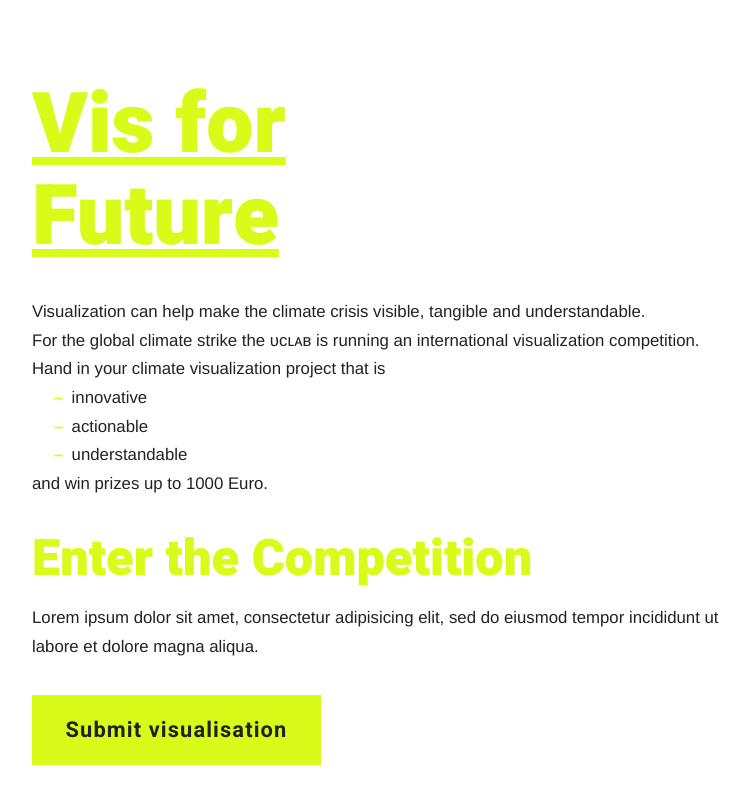
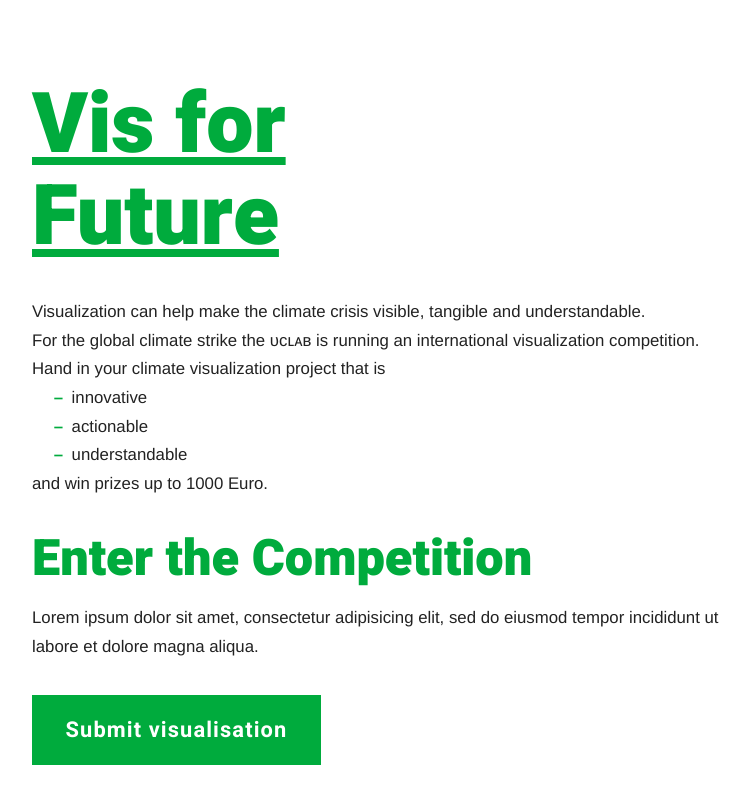
Before and after one commit to uclab-potsdam/vff, a Nuxt app: page / in a window 1280 px wide. Shown: the top 800 px of the page, without its empty margins (258-1007 px from the left). Built offline with nearby package versions, Linux system fonts and the light colour scheme.

Commit message:
changed accent color for AA contrast

```diff
--- a/assets/style/typography.scss
+++ b/assets/style/typography.scss
@@ -1,8 +1,10 @@
+$color-accent: #00ab3d;
+
 h1 {
 	font-family: $font-headline;
 	line-height: 1.1;
 	font-weight: 900;
-	color: rgb(217,251,25);
+	color: $color-accent;
 	font-size: 5rem;
 	max-width: 500px;
 	text-decoration: underline;
@@ -13,7 +15,7 @@ h2 {
 	font-family: $font-headline;
 	line-height: 1.1;
 	font-weight: 900;
-	color: rgb(217,251,25);
+	color: $color-accent;
 	font-size: 3rem;
 	margin-bottom: $spacing / 2;
 }
@@ -33,13 +35,14 @@ ul {
 		  content: "–";
 		  font-weight: 700;
 		  margin-right: 0.5em;
-		  color: rgb(217,251,25); /* or whatever color you prefer */
+		  color: $color-accent; /* or whatever color you prefer */
 		}
 	}
 }
 
 .btn {
-	background-color: rgb(217,251,25);
+	background-color: $color-accent;
+	color: white;
 	padding: $spacing / 2 $spacing;
 	font-family: $font-headline;
 	display: inline-block;
```
